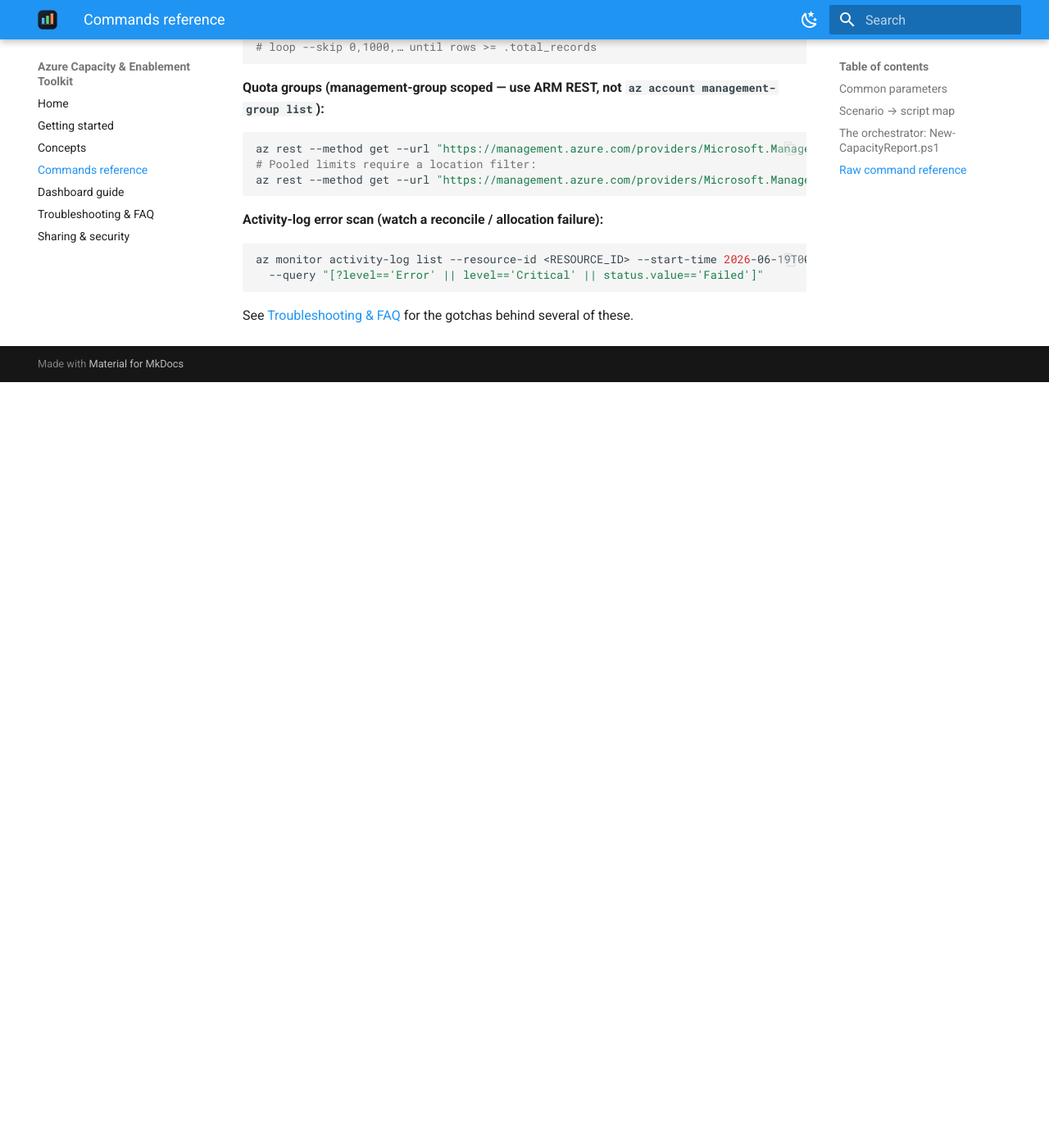
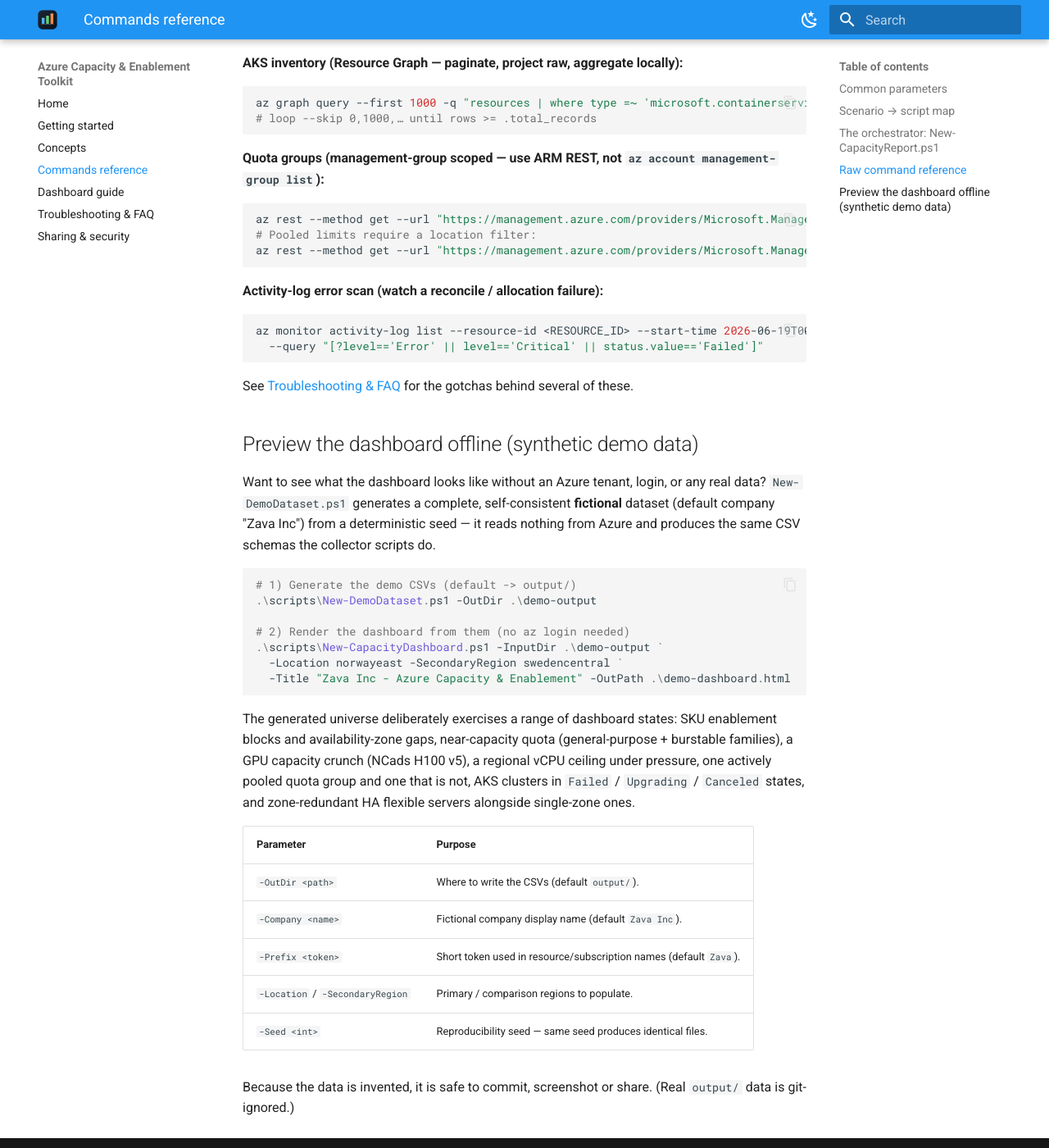
Before and after one commit to microsoft/capacity-toolkit, an MkDocs documentation site: the page built from docs/commands.md, in a window 1280 px wide and 1400 px high, scrolled down 3758 px. Shown: the whole window at 82% size. Built offline with MkDocs 1.6.1 and Material for MkDocs 9.7.7, drawn with Linux system fonts in a browser that asks for light colours; before the commit the page ends 4224 px from its top, so only the background shows below that; some of the changed text lies outside the part shown.

Commit message:
Add synthetic demo data generator for offline dashboard preview (#1)
New-DemoDataset.ps1 generates a complete, self-consistent fictional
dataset (Zava Inc) from a deterministic seed with no Azure access, so the
dashboard can be previewed entirely offline. The generated universe
exercises a range of dashboard states: SKU enablement blocks and zone
gaps, near-capacity quota, a GPU crunch (NCads H100 v5), one pooled quota
group, AKS Failed/Upgrading/Canceled clusters, and zone-redundant HA
flexible servers.

Docs: new 'Preview the dashboard offline' section in commands.md plus a
scenario row; CHANGELOG Unreleased entry.

Co-authored-by: Copilot <223556219+Copilot@users.noreply.github.com>

````diff
--- a/docs/commands.md
+++ b/docs/commands.md
@@ -35,6 +35,7 @@ Most scripts accept:
 | **Model a pooled-quota design** (subscription Reader only) | `Get-QuotaGroupPlan.ps1 [-HeadroomFactor 1.3]` | `quota-group-plan-…csv` (pooled used/limit/free + stranded headroom + suggested pool) + `…-members-…csv` (per-sub posture) |
 | Watch for an enablement to land | `Watch-SkuEnablement.ps1 -SubscriptionIds … -Sku … [-WatchResourceIds <aksId>]` | rolling CSV log + error alerts |
 | Render a visual HTML dashboard | `New-CapacityDashboard.ps1 [-Location <r>] [-SecondaryRegion <r>]` | self-contained `capacity-dashboard-…html` |
+| **Try it offline — generate synthetic demo data** (no Azure access) | `New-DemoDataset.ps1 [-OutDir <path>] [-Company <name>] [-Seed <int>]` | a full set of fictional CSVs you can render with the dashboard |
 | Produce a full status report | `New-CapacityReport.ps1 [-ConfigPath capacity-config.json] -Location <r> [-SecondaryRegion <r> -IncludeAks -IncludeZonal -IncludeCatalogue -IncludeInventory -IncludeQuotaGroups -Dashboard -EnablementRequest -EvaluateRegions <list>]` | combined CSV + Markdown (+ HTML / request / region compare / zonal resilience / full SKU catalogue / inventory / quota groups) |
 
 ## The orchestrator: `New-CapacityReport.ps1`
@@ -112,3 +113,37 @@ az monitor activity-log list --resource-id <RESOURCE_ID> --start-time 2026-06-19
 ```
 
 See [Troubleshooting & FAQ](troubleshooting.md) for the gotchas behind several of these.
+
+## Preview the dashboard offline (synthetic demo data)
+
+Want to see what the dashboard looks like without an Azure tenant, login, or any real data?
+`New-DemoDataset.ps1` generates a complete, self-consistent **fictional** dataset (default
+company "Zava Inc") from a deterministic seed — it reads nothing from Azure and produces the
+same CSV schemas the collector scripts do.
+
+```powershell
+# 1) Generate the demo CSVs (default -> output/)
+.\scripts\New-DemoDataset.ps1 -OutDir .\demo-output
+
+# 2) Render the dashboard from them (no az login needed)
+.\scripts\New-CapacityDashboard.ps1 -InputDir .\demo-output `
+  -Location norwayeast -SecondaryRegion swedencentral `
+  -Title "Zava Inc - Azure Capacity & Enablement" -OutPath .\demo-dashboard.html
+```
+
+The generated universe deliberately exercises a range of dashboard states: SKU enablement
+blocks and availability-zone gaps, near-capacity quota (general-purpose + burstable families),
+a GPU capacity crunch (NCads H100 v5), a regional vCPU ceiling under pressure, one actively
+pooled quota group and one that is not, AKS clusters in `Failed` / `Upgrading` / `Canceled`
+states, and zone-redundant HA flexible servers alongside single-zone ones.
+
+| Parameter | Purpose |
+|---|---|
+| `-OutDir <path>` | Where to write the CSVs (default `output/`). |
+| `-Company <name>` | Fictional company display name (default `Zava Inc`). |
+| `-Prefix <token>` | Short token used in resource/subscription names (default `Zava`). |
+| `-Location` / `-SecondaryRegion` | Primary / comparison regions to populate. |
+| `-Seed <int>` | Reproducibility seed — same seed produces identical files. |
+
+Because the data is invented, it is safe to commit, screenshot or share. (Real `output/` data is
+git-ignored.)
````
Also changed, not shown: CHANGELOG.md (+10 -0 lines), 1 other file.
